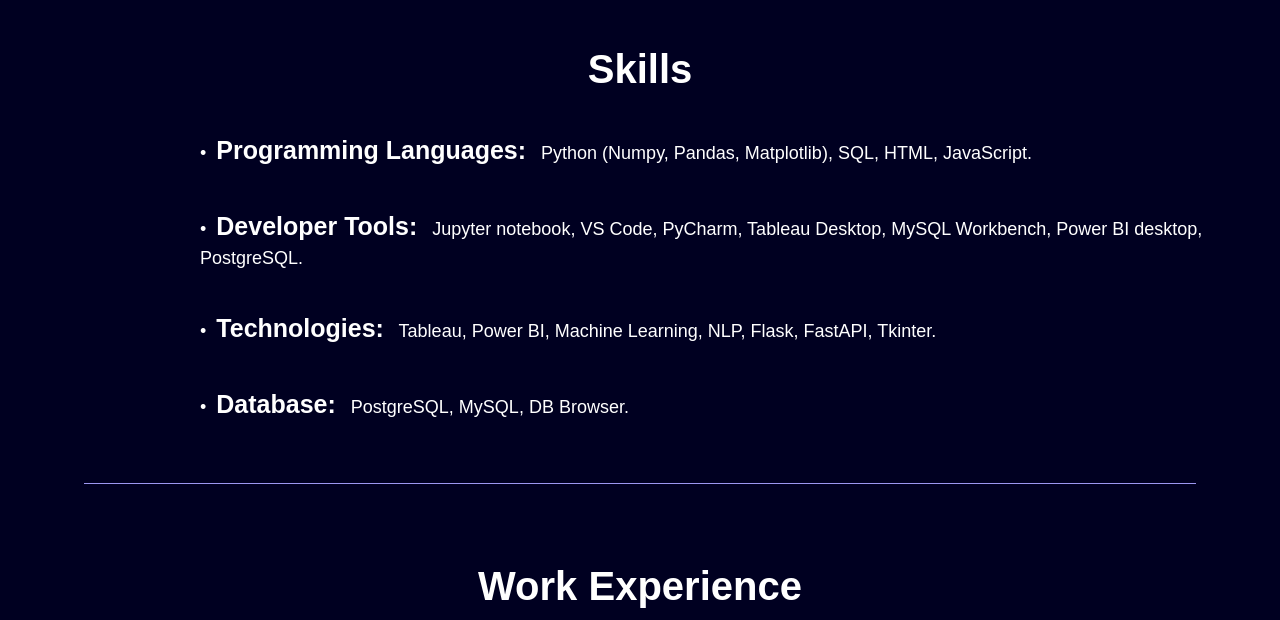
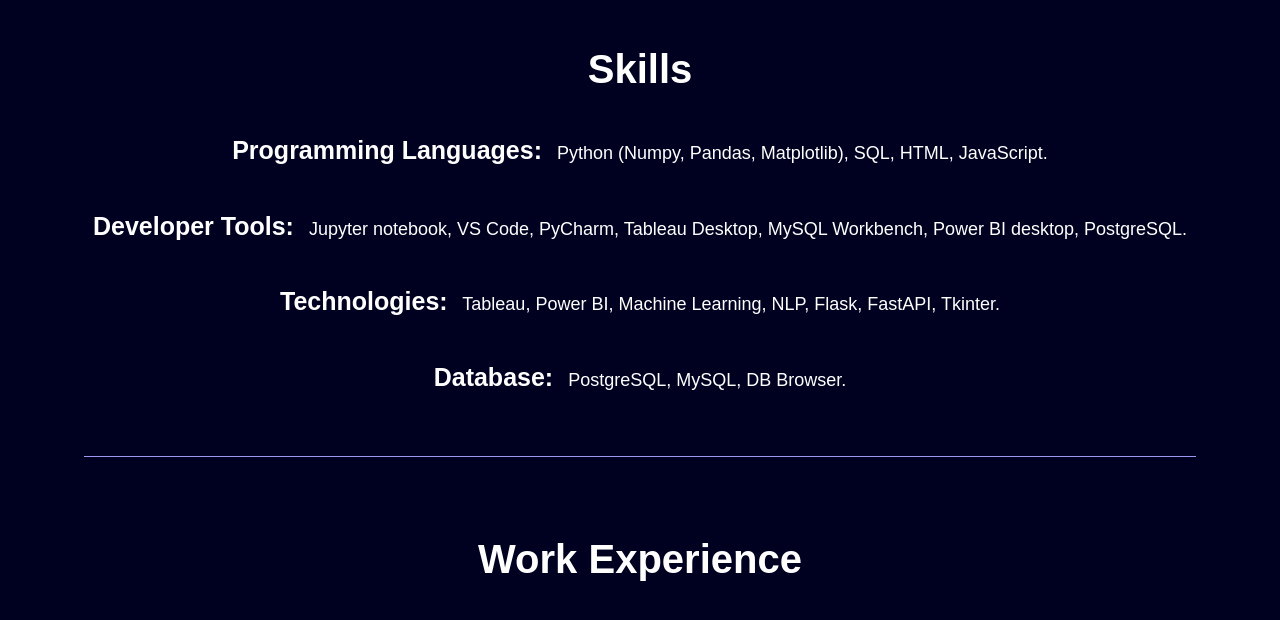
Before and after one commit to Harshch42/Portfolio-Harsh, a plain HTML site: page index.html in a window 1280 px wide. Shown: the part 1004-1624 px from the top of the page. Drawn offline with nearby package versions, Linux system fonts and the light colour scheme.

Commit message:
Add files via upload

```diff
--- a/style.css
+++ b/style.css
@@ -168,6 +168,7 @@
     font-size: 1.5rem;
     /* line-height: 1.5; */
     text-align: center;
+    width: 100%;
     /* padding: 0 40%; */
 }
 
@@ -184,8 +185,7 @@
 
 .skillsSection ul {
     list-style: none; /* Remove default bullet points */
-    padding-left: 200px;
-    text-align: left;
+    text-align: center;
 
 }
 
@@ -201,26 +201,6 @@
     line-height: 1.5;
 }
 
-.skillsSection li::before {
-    content: "•"; /* Bullet point character */
-    font-size: 18px;
-    margin-right: 10px; /* Add spacing between bullet point and text */
-}
-
-
-/* .skillItem { */
-    /* display: flex; Use flexbox for proper alignment */
-    /* align-items: center; Align text and bullet points vertically */
-    /* margin-left: 20px; Adjust the left margin as needed */
-/* } */
-
-/* .skillItem::before {
-    content: "\2022"; /* Bullet point character */
-    /* color: #1e2167; /* Color of the bullet point */
-    /* font-size: 16px;
-    margin-right: 10px; /* Add some spacing between bullet point and text */
-    /* align-self: flex-start; Align the bullet point with the top of the text */
-/* }  */
 
 
 
```
